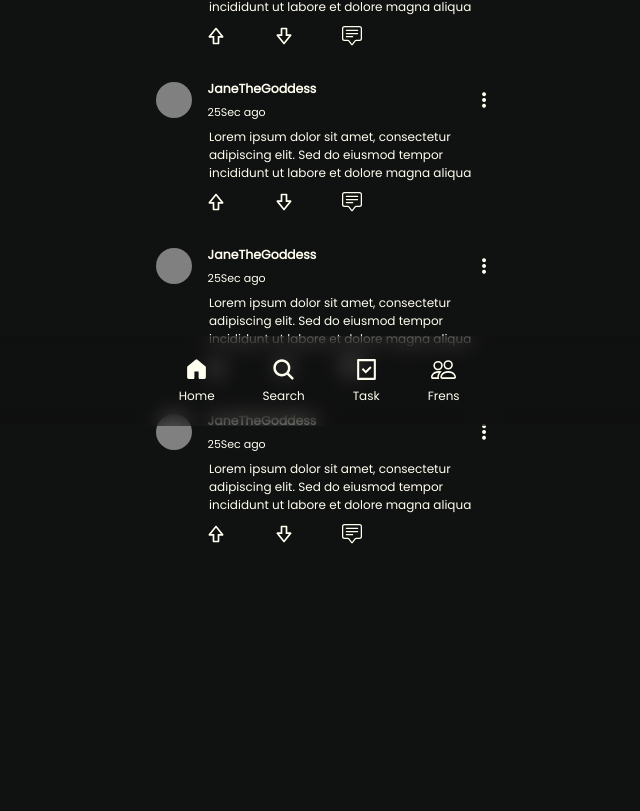
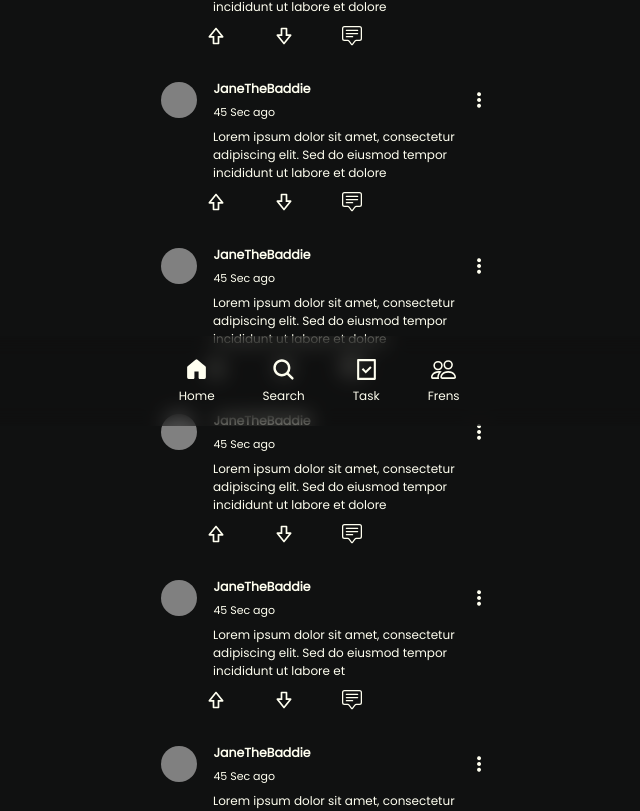
Before and after one commit to Chuks256/sky_web, a React (Vite) app: page / in a window 1280 px wide. Shown: the part 374-1185 px from the top of the page, without its empty margins (316-956 px from the left). Built offline with nearby package versions, Linux system fonts and the light colour scheme.

Commit message:
working on post

```diff
--- a/src/Components/Post.modal.jsx
+++ b/src/Components/Post.modal.jsx
@@ -53,7 +53,7 @@ font-size:11px;
 const PostContent = styled.span`
 font-size:12px;
 width:290px;
-padding-left:60px;
+padding-left:68px;
 `;
 
 const ReactionContainer = styled.div `
@@ -73,30 +73,24 @@ gap:1em;
 
 
 
-
-const PostModal=()=>{
+const PostModal=(props)=>{
     return(
-      <ParentContainer>
-          <Container >
-
+      <ParentContainer style={{display:`${props.revealPost}`}}>
+<Container >
 <ProfileContainer>
    <ProfileSubContainer>
    <UserProfilePics></UserProfilePics>
    <ProfileDataContainer>
-       <UserProfileName>JaneTheGoddess</UserProfileName>
-       <Timestamp>25Sec ago</Timestamp>
+       <UserProfileName>{props.username}</UserProfileName>
+       <Timestamp>{props.timestamp}</Timestamp>
    </ProfileDataContainer>
    </ProfileSubContainer>
    <SlOptionsVertical />
 </ProfileContainer>
 
  {/* post content section */}
- <PostContent>
- Lorem ipsum dolor sit amet, consectetur adipiscing elit.
- Sed do eiusmod tempor incididunt ut labore et dolore magna aliqua
+ <PostContent>{props.postcontent}
  </PostContent>
-
-
 
 
  {/* reaction section */}
--- a/src/Pages/HomeScreen.jsx
+++ b/src/Pages/HomeScreen.jsx
@@ -54,8 +54,55 @@ padding-top:80px;
 `
 
 const HomeScreen=()=>{
+    const [skyPoint,setSkyPointBalance]=useState("20k Sky")
 
-    const [skyPoint,setSkyPointBalance]=useState("20k Sky")
+    const dummyData=[
+        {
+            username:"JaneTheBaddie",
+            timestamp:`${new Date().getSeconds()} Sec ago`,
+            postcontent:"Lorem ipsum dolor sit amet, consectetur adipiscing elit. Sed do eiusmod tempor incididunt ut labore et dolore "
+        },
+        {
+            username:"JaneTheBaddie",
+            timestamp:`${new Date().getSeconds()} Sec ago`,
+            postcontent:"Lorem ipsum dolor sit amet, consectetur adipiscing elit. Sed do eiusmod tempor incididunt ut labore et dolore"
+        },
+        {
+            username:"JaneTheBaddie",
+            timestamp:`${new Date().getSeconds()} Sec ago`,
+            postcontent:"Lorem ipsum dolor sit amet, consectetur adipiscing elit. Sed do eiusmod tempor incididunt ut labore et dolore"
+        },
+        {
+            username:"JaneTheBaddie",
+            timestamp:`${new Date().getSeconds()} Sec ago`,
+            postcontent:"Lorem ipsum dolor sit amet, consectetur adipiscing elit. Sed do eiusmod tempor incididunt ut labore et dolore"
+        },
+        {
+            username:"JaneTheBaddie",
+            timestamp:`${new Date().getSeconds()} Sec ago`,
+            postcontent:"Lorem ipsum dolor sit amet, consectetur adipiscing elit. Sed do eiusmod tempor incididunt ut labore et dolore"
+        },
+        {
+            username:"JaneTheBaddie",
+            timestamp:`${new Date().getSeconds()} Sec ago`,
+            postcontent:"Lorem ipsum dolor sit amet, consectetur adipiscing elit. Sed do eiusmod tempor incididunt ut labore et"
+        },
+        {
+            username:"JaneTheBaddie",
+            timestamp:`${new Date().getSeconds()} Sec ago`,
+            postcontent:"Lorem ipsum dolor sit amet, consectetur adipiscing elit. Sed do eiusmod tempor incididunt ut labore et dolore "
+        },
+        {
+            username:"JaneTheBaddie",
+            timestamp:`${new Date().getSeconds()} Sec ago`,
+            postcontent:"Lorem ipsum dolor sit amet, consectetur adipiscing elit. Sed do eiusmod tempor incididunt ut labore et dolore "
+        },
+        {
+            username:"JaneTheBaddie",
+            timestamp:`${new Date().getSeconds()} Sec ago`,
+            postcontent:"Lorem ipsum dolor sit amet, consectetur adipiscing elit. Sed do eiusmod tempor incididunt ut labore et dolore "
+        }
+    ]
 
     return(
         <Container>
@@ -77,11 +124,12 @@ const HomeScreen=()=>{
 
             {/* Post section */}
             <PostParentContainer>
-            <PostModal />
-            <PostModal />
-            <PostModal />
-            <PostModal />
-            <PostModal />
+                {
+                    dummyData.map((data)=>(
+                        <PostModal revealPost="flex" username={data.username} timestamp={data.timestamp} postcontent={data.postcontent} />
+                    ))
+                }
+
             </PostParentContainer>
 
 
```
